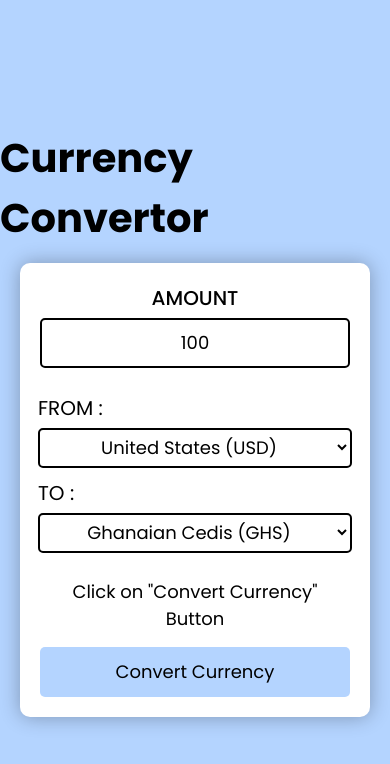
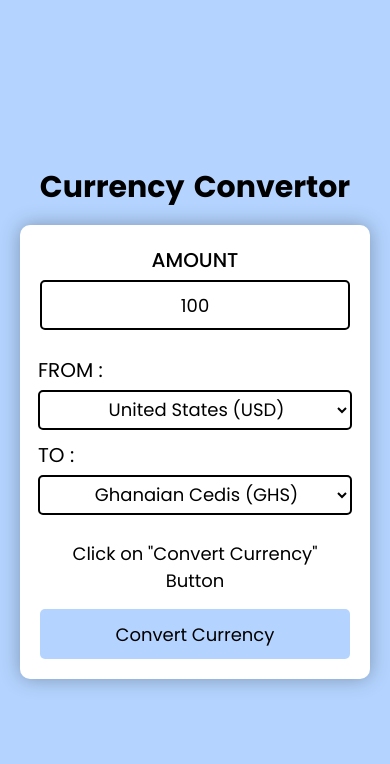
Before and after one commit to jamalsalim-js12/Currency-Convertor, a plain HTML site: page index.html in a window 390 px wide. Drawn offline with Linux system fonts and the light colour scheme.

Commit message:
Padded texts

```diff
--- a/style.css
+++ b/style.css
@@ -71,6 +71,7 @@ form .FromToContainer {
     align-items: center;
     border-radius: 5px;
     justify-content: center;
+    border: none;
     border: 2px solid black;
 }
 
@@ -112,3 +113,16 @@ form button:active {
 form button:hover {
     filter: brightness(1.1);
 }
+
+@media screen and (max-width: 760px) {
+    select {
+        padding-left: 15px;
+        width: 315px;
+        color: black;
+        border: none;
+    }
+
+    h1 {
+        font-size: 30px;
+    }
+}
```
